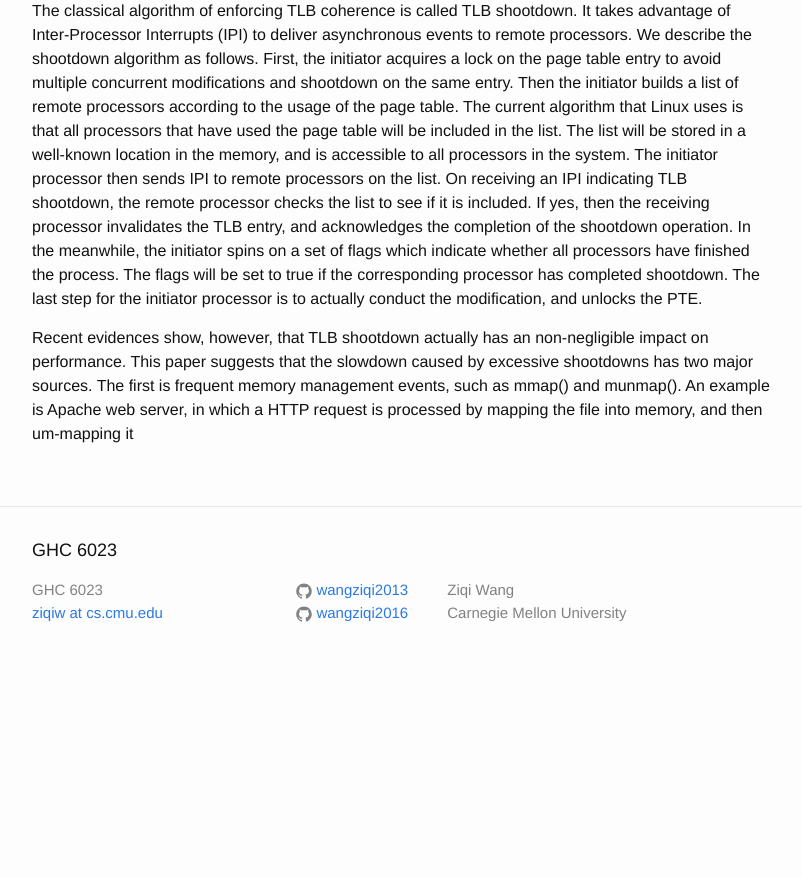
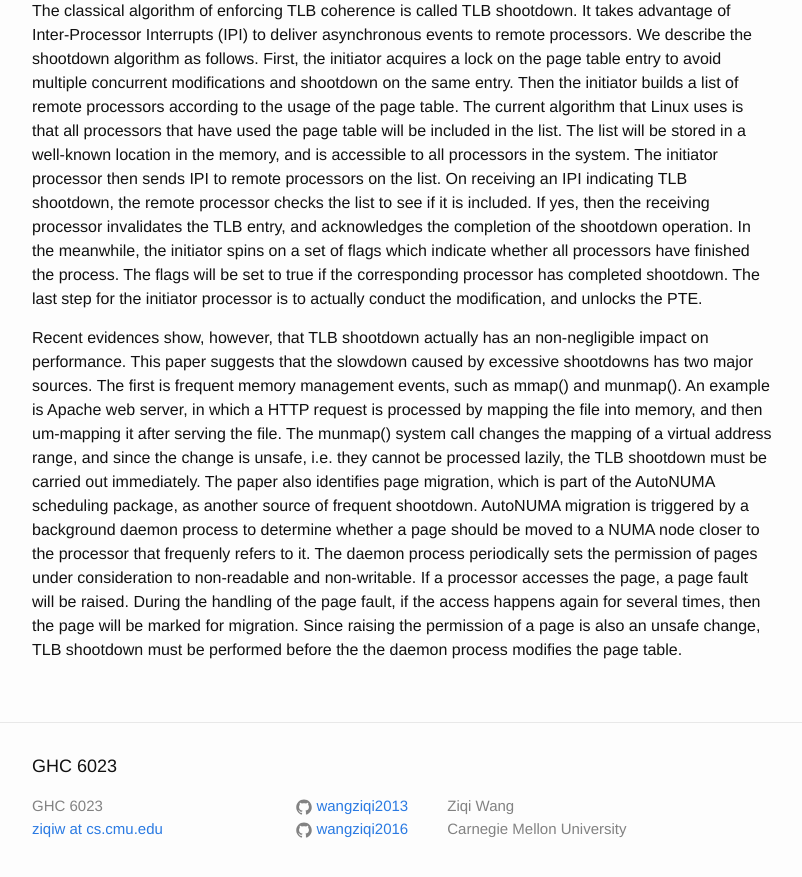
Before and after one commit to wangziqi2013/wangziqi2013.github.io, a Jekyll site: the page built from _posts/2018-12-26-latr.markdown, in a window 1280 px wide and 900 px high, scrolled down 682 px. Shown: the top 877 px of the window, without its empty margins (238-1040 px from the left). Built offline with Jekyll 4.4.1, drawn with Linux system fonts in a browser that asks for light colours; before the commit the page ends 1366 px from its top, so only the background shows below that.

Commit message:
Finish second paragraph

```diff
--- a/_posts/2018-12-26-latr.markdown
+++ b/_posts/2018-12-26-latr.markdown
@@ -38,4 +38,12 @@ the modification, and unlocks the PTE.
 Recent evidences show, however, that TLB shootdown actually has an non-negligible impact on performance. This paper
 suggests that the slowdown caused by excessive shootdowns has two major sources. The first is frequent memory management
 events, such as mmap() and munmap(). An example is Apache web server, in which a HTTP request is processed by mapping
-the file into memory, and then um-mapping it
+the file into memory, and then um-mapping it after serving the file. The munmap() system call changes the mapping
+of a virtual address range, and since the change is unsafe, i.e. they cannot be processed lazily, the TLB shootdown
+must be carried out immediately. The paper also identifies page migration, which is part of the AutoNUMA scheduling
+package, as another source of frequent shootdown. AutoNUMA migration is triggered by a background daemon
+process to determine whether a page should be moved to a NUMA node closer to the processor that frequenly refers to it.
+The daemon process periodically sets the permission of pages under consideration to non-readable and non-writable.
+If a processor accesses the page, a page fault will be raised. During the handling of the page fault, if the access
+happens again for several times, then the page will be marked for migration. Since raising the permission of
+a page is also an unsafe change, TLB shootdown must be performed before the the daemon process modifies the page table.
```
